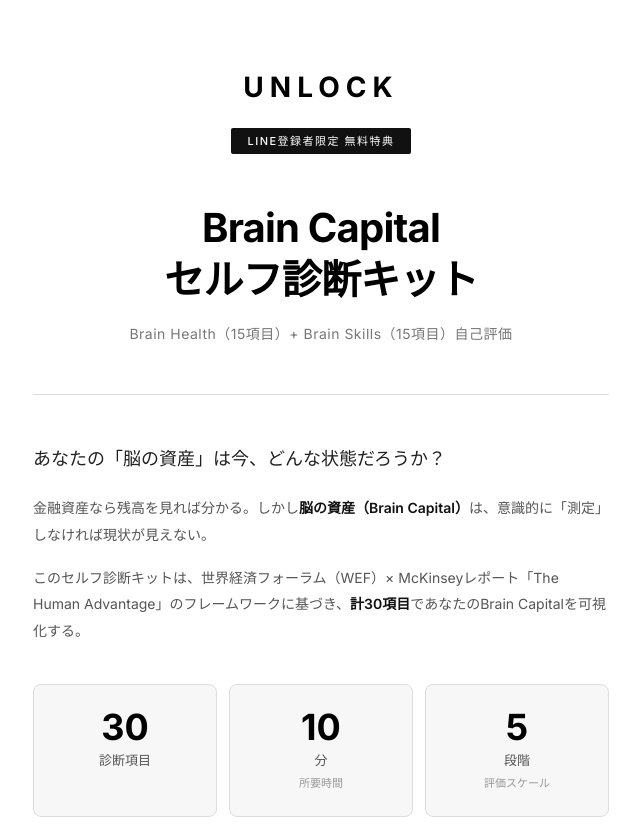
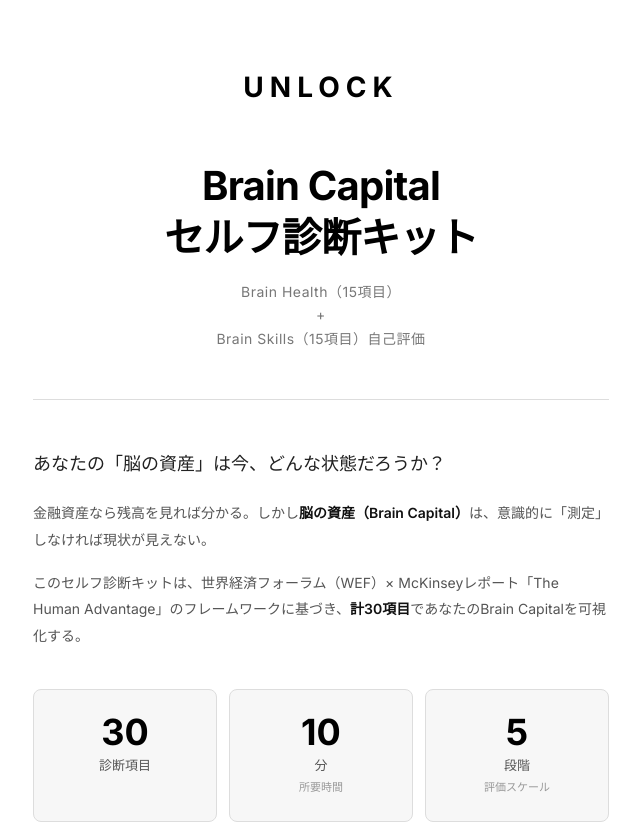
Before and after one commit to satoshimuc/braincapital_app2, a plain HTML site: page index.html in a window 1280 px wide. Shown: the top 825 px of the page, without its empty margins (319-959 px from the left). Drawn offline with nearby package versions, Linux system fonts and the light colour scheme; a script that the page names is missing.

Commit message:
Update index.html

```diff
--- a/index.html
+++ b/index.html
@@ -24,12 +24,11 @@
             <span class="logo-text">UNLOCK</span>
           </div>
         </div>
-        <div class="badge">LINE登録者限定 無料特典</div>
       </header>
 
       <div class="landing-hero">
         <h1 class="hero-title">Brain Capital<br>セルフ診断キット</h1>
-        <p class="hero-subtitle">Brain Health（15項目）+ Brain Skills（15項目）自己評価</p>
+        <p class="hero-subtitle">Brain Health（15項目）<br/>+ <br/>Brain Skills（15項目）自己評価</p>
       </div>
 
       <div class="landing-body">
```
